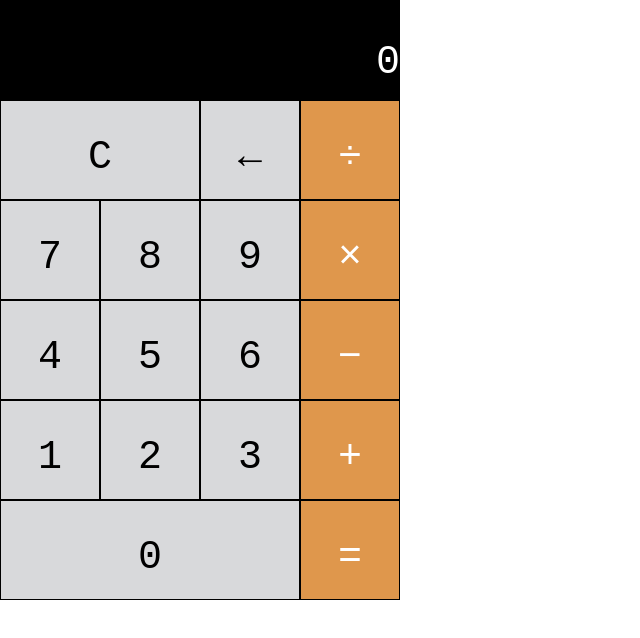
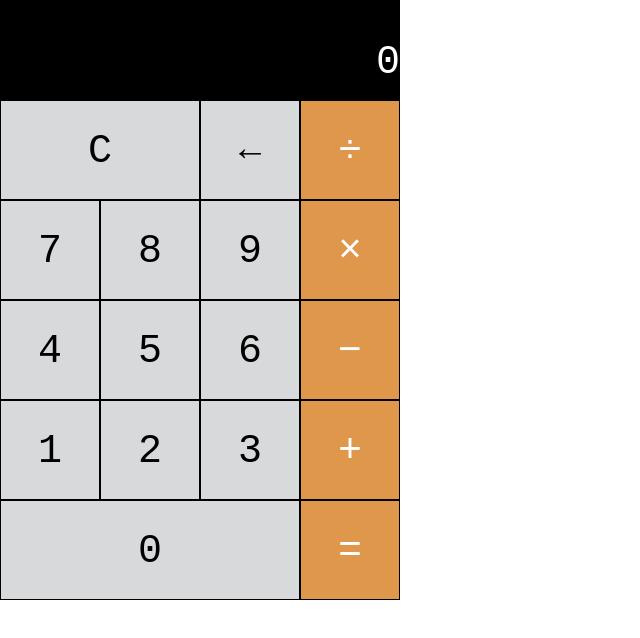
Before and after one commit to tolerevo/bootcamp.calculator, a plain HTML site: page index.html in a window 1280 px wide. Shown: the whole page, without its empty margins (0-640 px from the left). Drawn offline with Linux system fonts and the light colour scheme.

Commit message:
semantic checker
add branch to check semantic version

```diff
--- a/css/calculator.css
+++ b/css/calculator.css
@@ -7,6 +7,7 @@ html {
 *, *:before, *:after {
     box-sizing: inherit;
 }
+
 body {
   padding: 0;
   margin: 0;
@@ -114,6 +115,13 @@ button.math h1 {
 
 }
 
+button.arrow h1 {
+    font-weight: lighter;
+    font-size: 2.3rem;
+    line-height: 1.2;
+    font-style: italic;
+}
+
 /* sudo-section */
 
 button.math:hover {
--- a/index.html
+++ b/index.html
@@ -9,15 +9,15 @@
 
 <body>
     <div class="wrapper">
-        <section class="screen">
+        <div class="screen">
             <p>0</p>
-        </section>
-        <section class="calc-buttons">
+        </div>
+        <div class="calc-buttons">
             <div class="first-row">
                 <button type="button" class="reset-button">
                     <h1>C</h1>
                 </button>
-                <button type="button">
+                <button type="button" class="arrow">
                     <h1>&#8592</h1>
                 </button>
                 <button class="math" type="button">
@@ -74,7 +74,7 @@
                     <h1>&#61</h1>
                 </button>
             </div>
-        </section>
+        </div>
     </div>
 </body>
 
```
